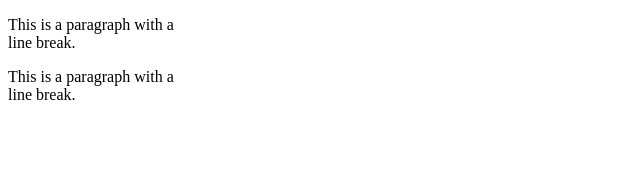
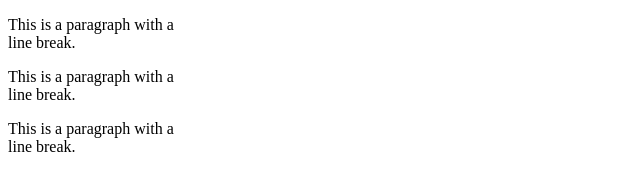
Before and after one commit to kebedeteshite2024/gitrepo, a plain HTML site: page index.html in a window 1280 px wide. Shown: the whole page, without its empty margins (0-640 px from the left). Drawn offline with Linux system fonts and the light colour scheme.

Commit message:
index.html

```diff
--- a/index.html
+++ b/index.html
@@ -6,5 +6,6 @@
 <body>
    <p>This is a paragraph with a <br> line break. </p>
    <p>This is a paragraph with a <br> line break. </p>
+   <p>This is a paragraph with a <br> line break. </p>
 </body>
 </html>
```
